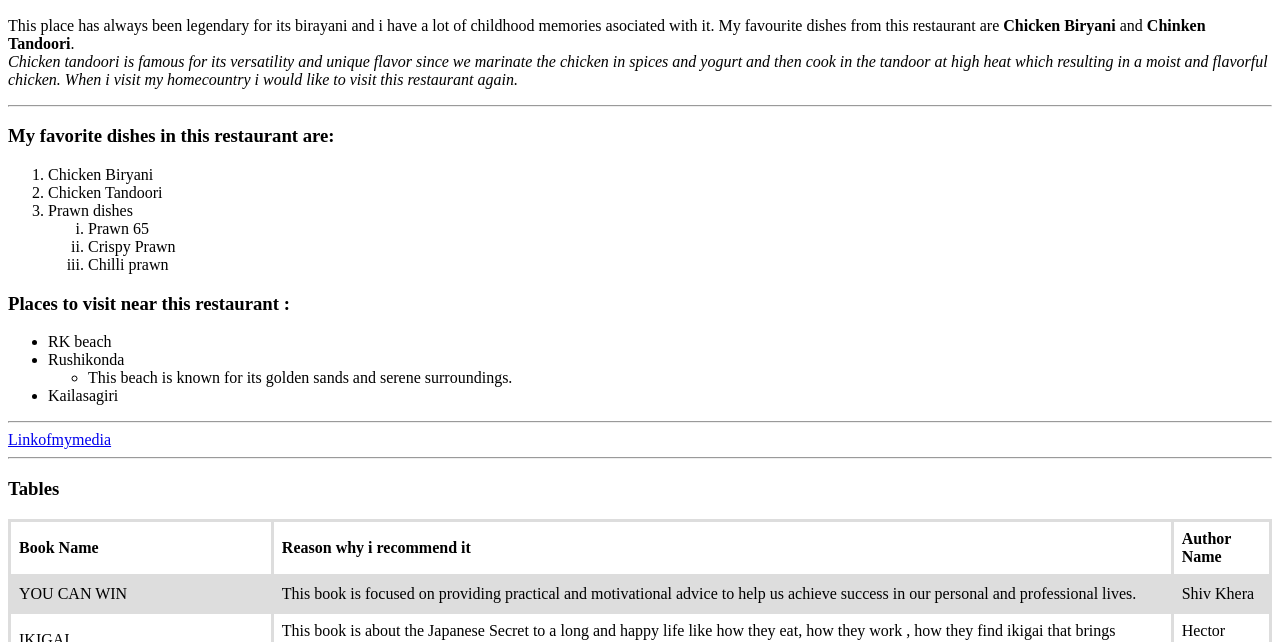
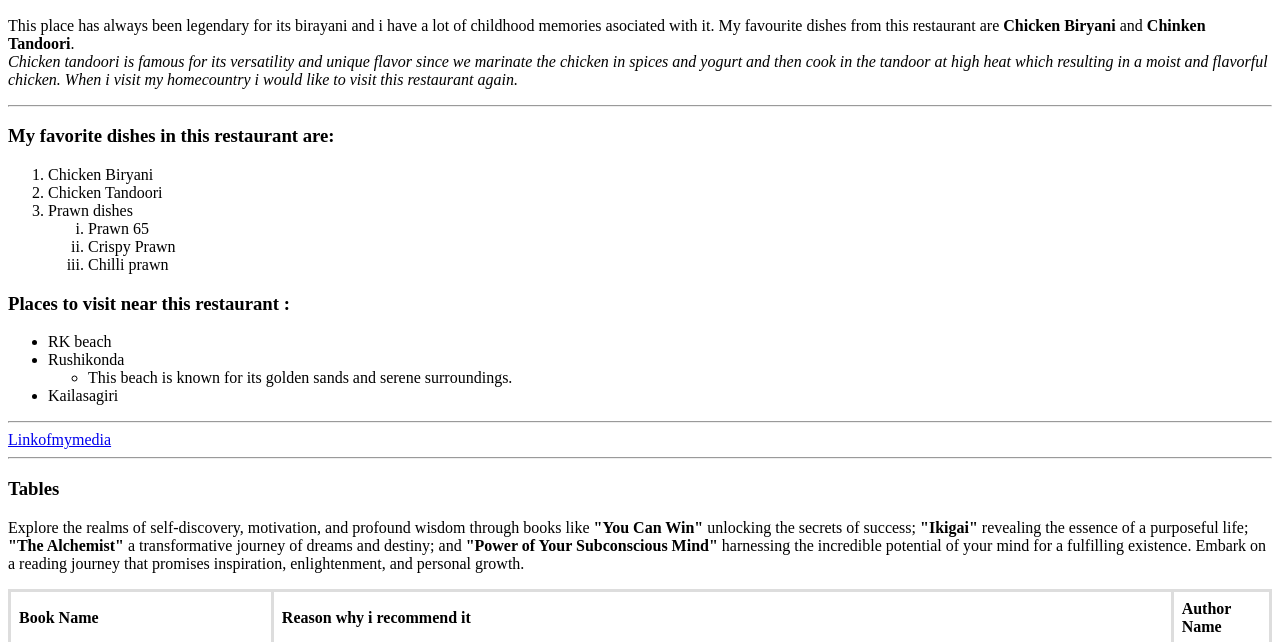
Before and after one commit to 44-563-Web-Apps-S24/44563-webapps-s24-assignment3-pusapativarsha, a plain HTML site: page index.html in a window 1280 px wide. Shown: the part 104-746 px from the top of the page. Drawn offline with Linux system fonts and the light colour scheme.

Commit message:
modified

```diff
--- a/index.html
+++ b/index.html
@@ -48,7 +48,7 @@
     <a href="mymedia.html">Linkofmymedia</a>
     <hr>
     <h3><b>Tables</b></h3>
-    <p></p>
+    <p>Explore the realms of self-discovery, motivation, and profound wisdom through books like <b>"You Can Win"</b> unlocking the secrets of success; <b>"Ikigai"</b> revealing the essence of a purposeful life; <b>"The Alchemist"</b> a transformative journey of dreams and destiny; and <b>"Power of Your Subconscious Mind"</b> harnessing the incredible potential of your mind for a fulfilling existence. Embark on a reading journey that promises inspiration, enlightenment, and personal growth.</p>
     <table>
         <tr>
             <th><b>Book Name</b></th>
```
